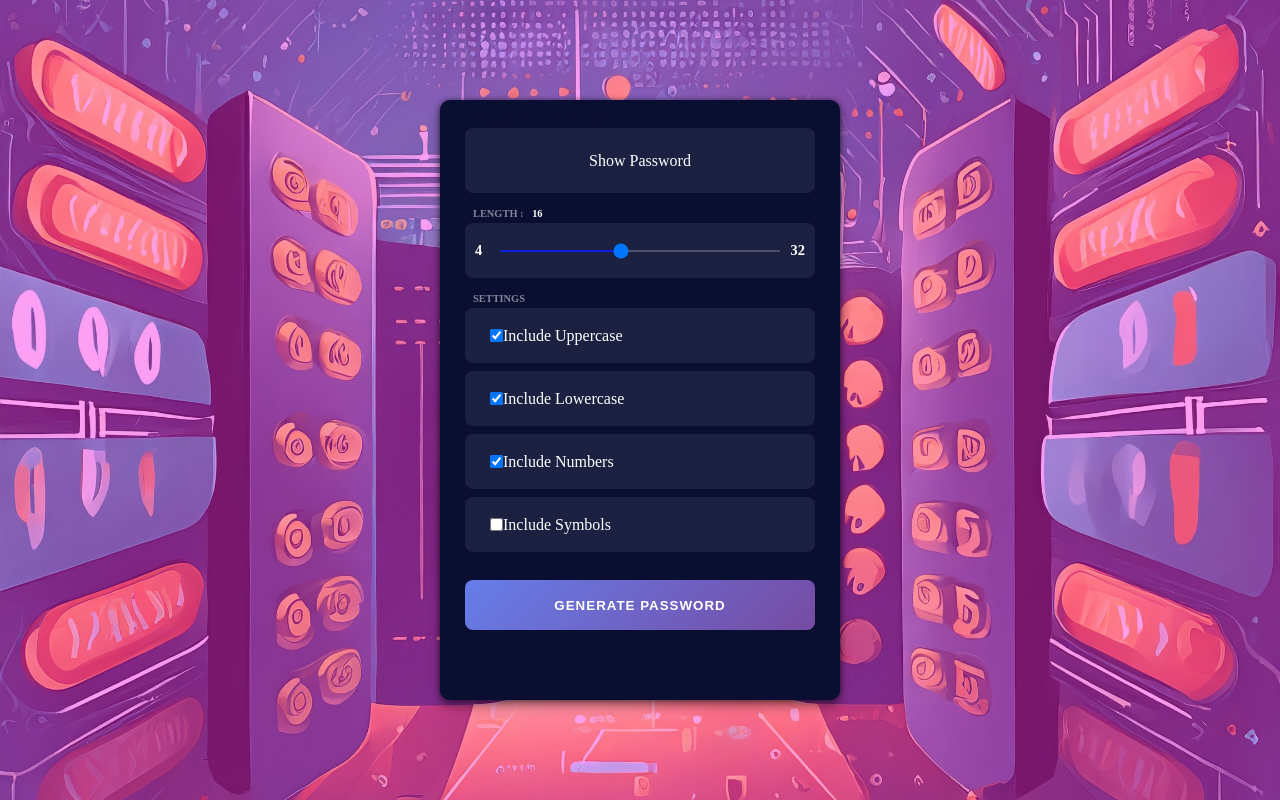
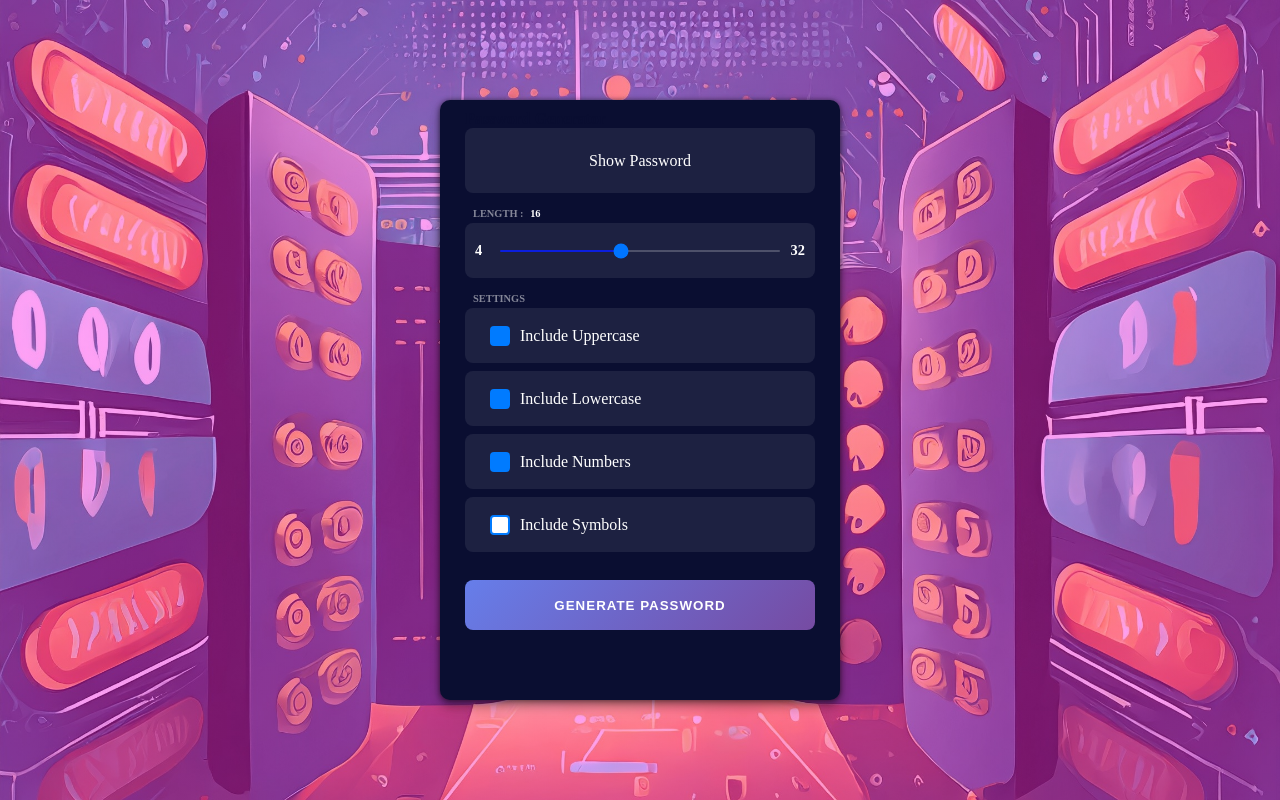
Before and after one commit to Ajasmhdn/Password_Generator_Web, a plain HTML site: page index.html in a window 1280 px wide. Drawn offline with Linux system fonts and the light colour scheme.

Commit message:
Blue check box added

```diff
--- a/style.css
+++ b/style.css
@@ -160,6 +160,39 @@ button {
     margin-bottom: 8px;
 }
 
+/* Style the checkboxes */
+.setting input[type="checkbox"] {
+    -webkit-appearance: none;
+    -moz-appearance: none;
+    appearance: none;
+    width: 20px;
+    height: 20px;
+    background-color: #ffffff; /* Blue color */
+    border-radius: 4px;
+    border: 2px solid #007bff;
+    cursor: pointer;
+    outline: none;
+}
+
+/* Style the tick inside the custom checkbox */
+.setting input[type="checkbox"]:checked {
+    background-color: #007bff; /* Blue color */
+    color: white;
+}
+
+/* Hide the default checkbox tick */
+.setting input[type="checkbox"]:checked:after {
+    content: '';
+}
+
+/* Style the label */
+.setting label {
+    margin-left: 10px;
+    cursor: pointer;
+    display: inline-block;
+}
+
+
 .btn.generate {
     user-select: none;
     position: relative;
@@ -224,7 +257,7 @@ a:hover {
 .length__title::after {
     content: attr(data-length);
     position: absolute;
-    right: -19px;
+    right: -17px;
     font-variant-numeric: tabular-nums;
     color: #fff;
     font-weight: bold;
```
